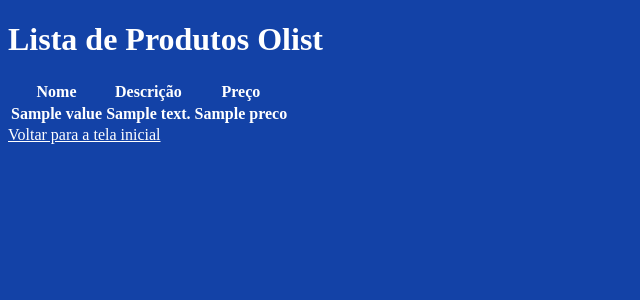
After one commit to quesiasts/TechStarts-Mktplace, a Flask app: template frontend/templates/listar_produtos.html in a window 1280 px wide. The commit adds this page. Shown: the top 300 px of the page, without its empty margins (0-640 px from the left). Run offline with Flask 2, Linux system fonts and the light colour scheme; the template is opened without the code that fills it: most values are stand-ins (such as "Sample title", 1, 10 or a date in 2020); lists and menus that the app fills with data are empty.

Commit message:
Lista de produtos
Contempla a apresentação da lista de produtos via web;

```diff
--- a/frontend/templates/index.html
+++ b/frontend/templates/index.html
@@ -12,6 +12,7 @@
     <ol>
         <li><a href="/marketplaces"> Marketplaces</a></li>
         <li><a href="/produtos"> Produtos</a></li>
+        <li><a href="/listarprodutos"> Lista de produtos</a></li>
     </ol>
 
 
--- /dev/null
+++ b/frontend/templates/listar_produtos.html
@@ -0,0 +1,23 @@
+{% extends 'index.html' %}
+
+{% block title %}
+Lista de Produtos
+{% endblock %}
+
+{% block body %}
+<table>
+    <tr>
+        <th>Nome</th>
+        <th>Descrição</th>
+        <th>Preço</th>
+    </tr>
+    {%for value in produtos%}
+    <tr>
+        <th>{{value['nome']}}</th>
+        <th>{{value['descricao']}}</th>
+        <th>{{value['preco']}}</th>
+    </tr>
+    {%endfor%}
+</table>
+<a href="/">Voltar para a tela inicial</a>
+{% endblock %}
--- a/frontend/web.py
+++ b/frontend/web.py
@@ -6,25 +6,35 @@ from backend.main import *
 app = Flask(__name__)
 app.config['SEND_FILE_MAX_AGE_DEFAULT'] = 0
 
+
 @app.route('/')
 def index():
     return render_template('index.html')
 
+
 @app.route('/marketplaces')
 def marketplaces():
-    return render_template('marketplace.html', marketplaces = get_marketplaces())
+    return render_template('marketplace.html', marketplaces=get_marketplaces())
+
 
 @app.route('/produtos')
 def produtos():
-    return render_template('produtos.html', produtos = get_produtos())
+    return render_template('produtos.html', produtos=get_produtos())
+
 
 @app.route('/adicionar_produtos')
 def add_produtos():
-    return render_template('adicionar_produtos.html', mensagem = set_produtos(request.args.get('nome'), request.args.get('descricao'),request.args.get('preco')))
+    return render_template('adicionar_produtos.html', mensagem=set_produtos(request.args.get('nome'), request.args.get('descricao'), request.args.get('preco')))
+
 
 @app.route('/adicionar_marketplaces')
 def add_marketplaces():
-    return render_template('adicionar_marketplaces.html', mensagem = set_marketplaces(request.args.get('nome'), request.args.get('descricao')))
+    return render_template('adicionar_marketplaces.html', mensagem=set_marketplaces(request.args.get('nome'), request.args.get('descricao')))
+
+
+@app.route('/listarprodutos')
+def listar_produtos():
+    return render_template('listar_produtos.html', produtos=get_produtos())
 
 
 app.run(debug=True)
```
Also changed, not shown: dados/log.txt (+15 -0 lines), 1 other file.
